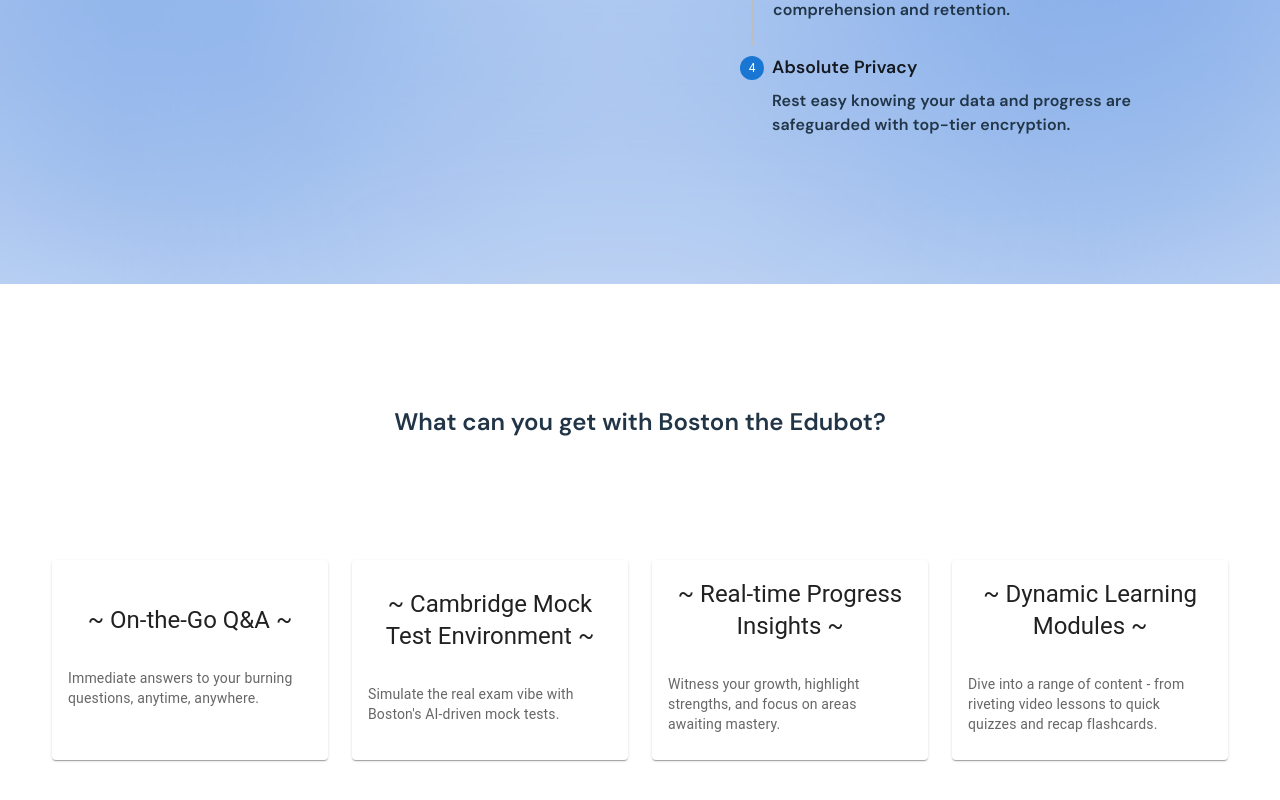
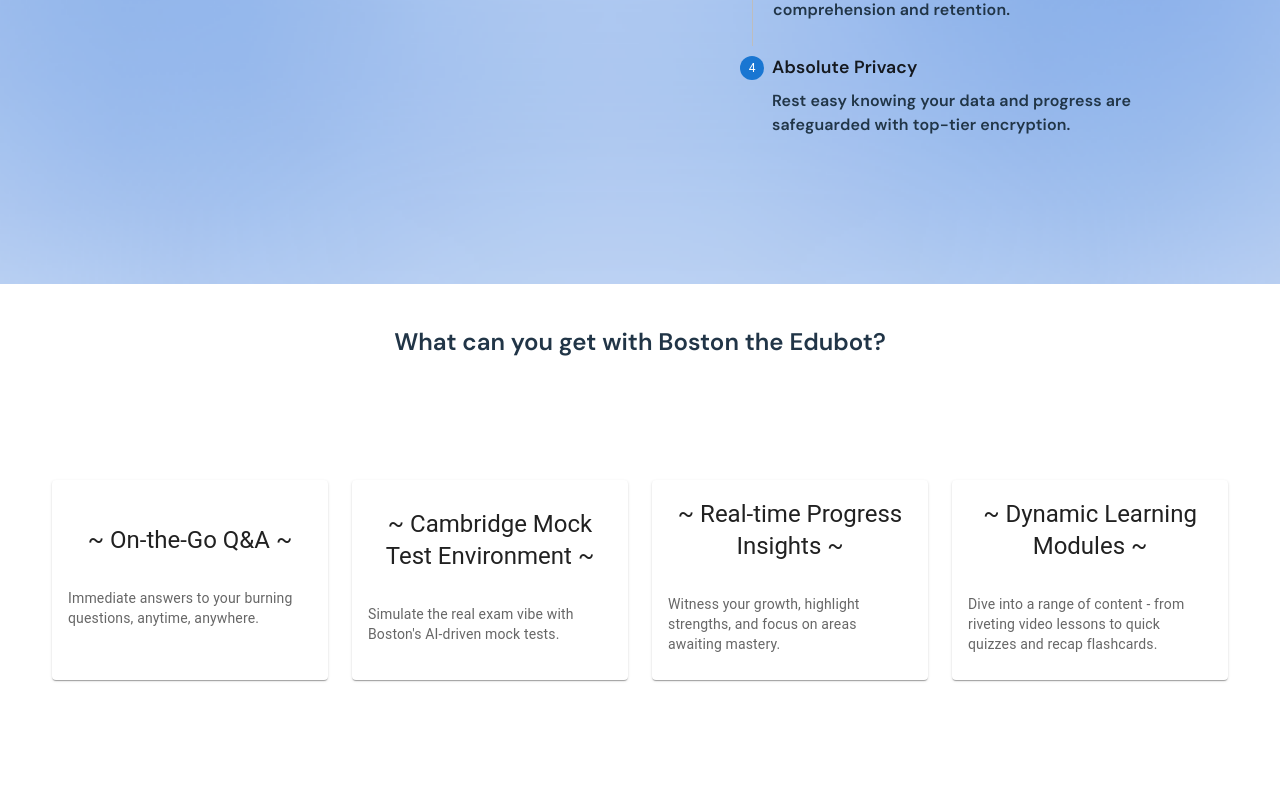
Before and after one commit to MrBomberman/edubot-frontend, a React (Vite) app: page / in a window 1280 px wide. Shown: the part 580-1380 px from the top of the page. Built offline with nearby package versions, Linux system fonts and the light colour scheme.

Commit message:
changed marginTop of BlockOfCardsOnPresPage

```diff
--- a/src/components/PresentationComponents/BlockOfCardsOnPresPage/index.tsx
+++ b/src/components/PresentationComponents/BlockOfCardsOnPresPage/index.tsx
@@ -1,6 +1,6 @@
 import { Box, Grid } from "@mui/material";
 import ResponsiveCard from "../../../shared/common/ResponsiveCard";
-import useMediaQuery from "@mui/material/useMediaQuery";
+// import useMediaQuery from "@mui/material/useMediaQuery";
 
 const steps = [
   {
@@ -24,7 +24,7 @@
 export default function BlockOfCardsOnPresPage() {
 
   return (
-    <Box sx={{ marginTop: 15 }}>
+    <Box sx={{ marginTop: 5 }}>
       <Box component={"h2"} sx={{ textAlign: "center", fontFamily: "DM Sans" }}>
         What can you get with Boston the Edubot?
       </Box>
```
